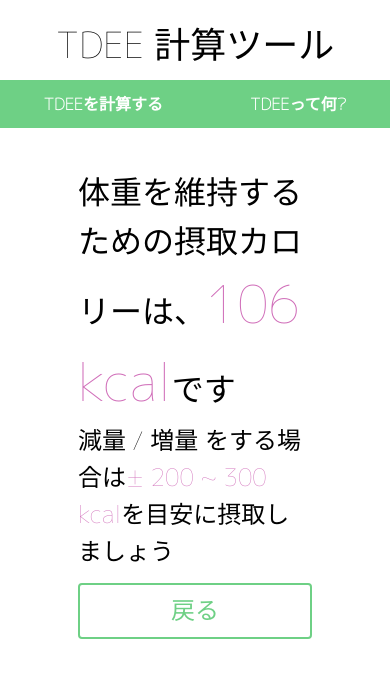
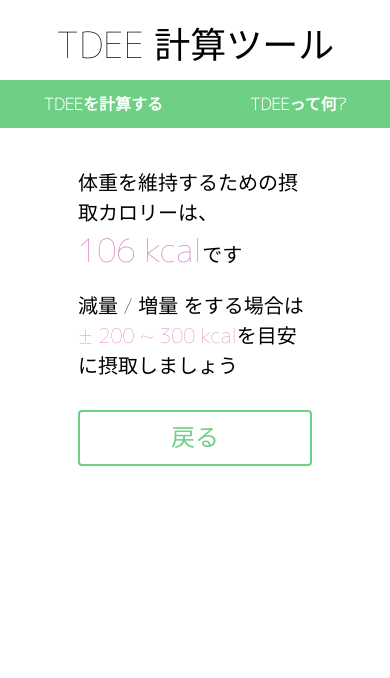
Before and after one commit to saba-can00/tdee_calculator_web, a React (Create React App) app: page / in a window 390 px wide. Both pictures are taken after a click on the button "計算する". Shown: the top 678 px of the page. Built offline with nearby package versions, Linux system fonts and the light colour scheme.

Commit message:
implement responsive design for result page

```diff
--- a/src/page/CalculatedResultPage.js
+++ b/src/page/CalculatedResultPage.js
@@ -9,6 +9,7 @@ export class CalculatedResultPage extends React.Component {
       <Form>
         <ExplanationOfCalorie>
           体重を維持するための摂取カロリーは、
+          <br />
           <Calorie>{this.props.location.state.calorie} kcal</Calorie>
           です
         </ExplanationOfCalorie>
@@ -34,20 +35,38 @@ const Form = styled.main`
 const ExplanationOfCalorie = styled.p`
   color: #000;
   font-weight: 300;
-  font-size: 32px;
-  margin: 0;
+  margin-top: 0;
+  margin-bottom: 16px;
+
+  @media (min-width: 768px) {
+    font-size: 32px;
+  }
+  @media (max-width: 767px) {
+    font-size: 20px;
+  }
 `;
 
 const Calorie = styled.span`
   color: #d06eb9;
-  font-size: 52px;
+  @media (min-width: 768px) {
+    font-size: 48px;
+  }
+  @media (max-width: 767px) {
+    font-size: 32px;
+  }
 `;
 
 const SubText = styled.p`
   color: #000;
   font-weight: 300;
-  font-size: 24px;
-  margin: 0;
+  margin-top: 0;
+  margin-bottom: 16px;
+  @media (min-width: 768px) {
+    font-size: 24px;
+  }
+  @media (max-width: 767px) {
+    font-size: 20px;
+  }
 `;
 
 const RangeOfCalorie = styled.span`
```
